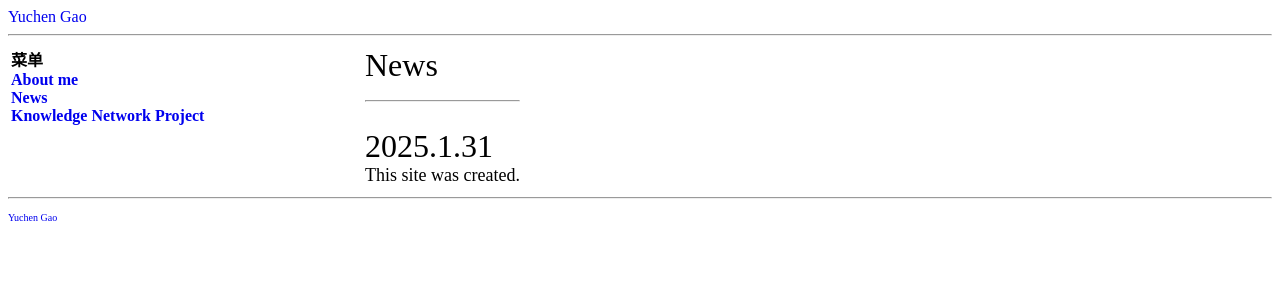
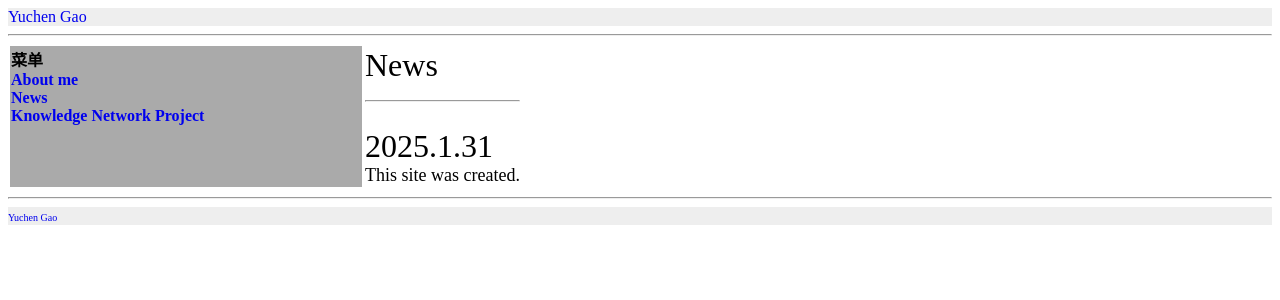
Before and after one commit to GYC1999/GYC1999.github.io, a Jekyll site: the page built from index.html, in a window 1280 px wide. Shown: the top 300 px of the page. Built offline with Jekyll 4.4.1, drawn with Linux system fonts in a browser that asks for light colours.

Commit message:
Update default.html

```diff
--- a/_layouts/default.html
+++ b/_layouts/default.html
@@ -8,14 +8,14 @@
 
   <body>
 
-    <div class="header" style="color:#EEEEEE">
+    <div class="header" style="background-color:#EEEEEE">
       <a href="index.html"><font size="3">Yuchen Gao</font></a>
     </div>
     <hr>
 
     <div class="page-content">
       <table border="0">
-        <td valign=top style="bgcolor:#AAAAAA;width:350px;">
+        <td valign=top style="background-color:#AAAAAA;width:350px;">
           <b>菜单<b><br>
           <a href="About_me.html">About me</a><br>
           <a href="About_me.html">News</a><br>
@@ -27,7 +27,7 @@
       </table>
     </div>
     <hr>
-    <div class="header" style="bgcolor:#EEEEEE">
+    <div class="header" style="background-color:#EEEEEE">
       <a href="index.html"><font size="1">Yuchen Gao</font></a>
     </div>
 
```
